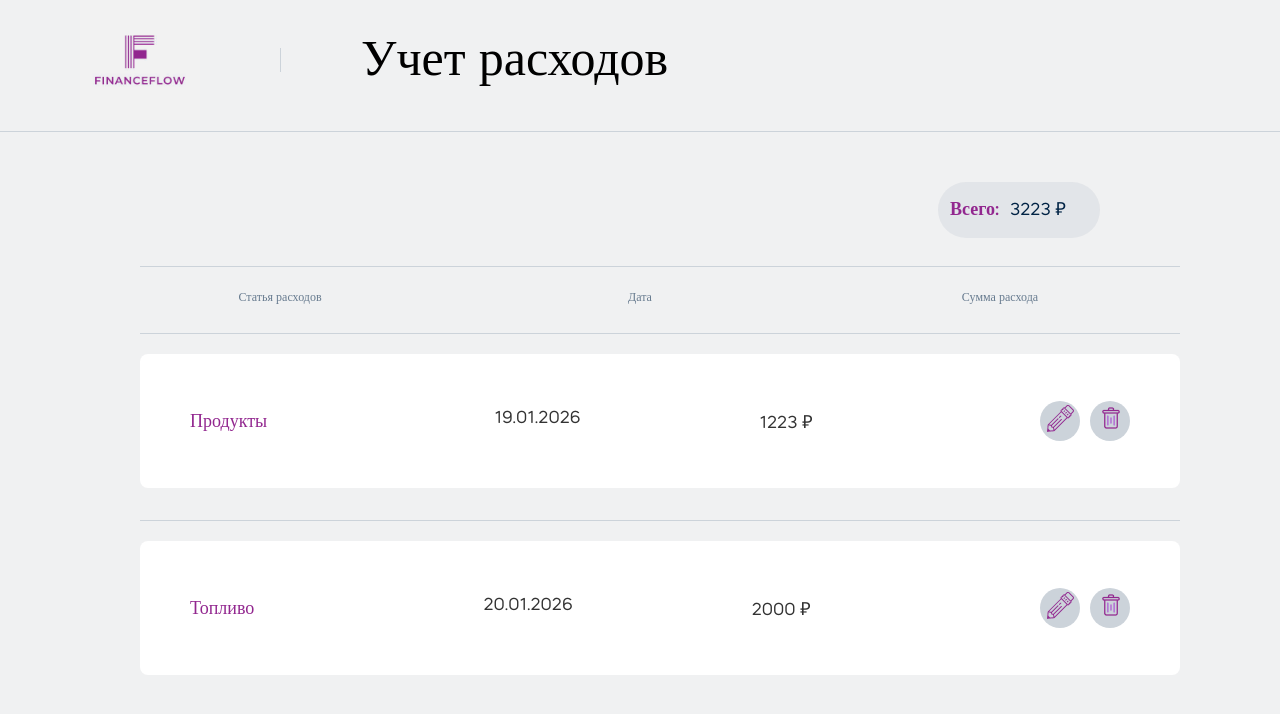
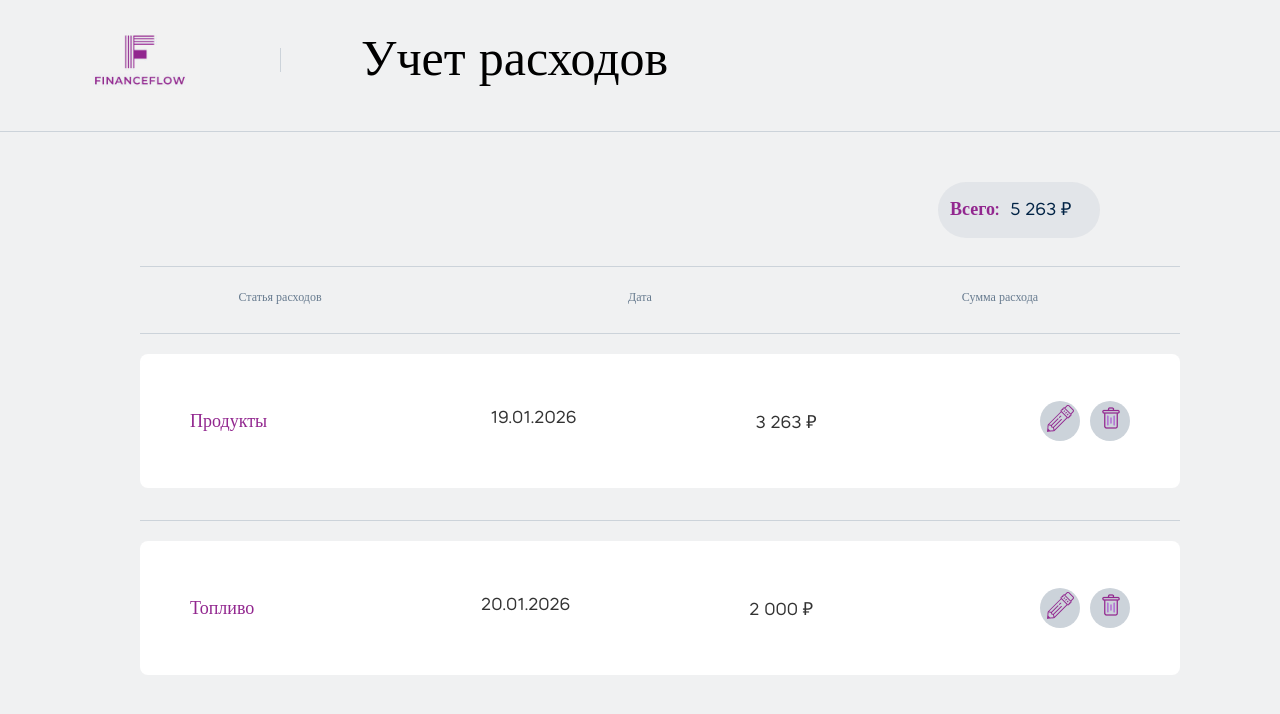
Before and after one commit to askorikovfortech-sketch/Modul2, a React (Create React App) app in the folder project/: page / in a window 1280 px wide. Shown: the top 714 px of the page. Built offline with nearby package versions, Linux system fonts and the light colour scheme.

Commit message:
feat: moved the status management, added a function for calculating the amount, passed the passes for deletion and editing through all the components

```diff
--- a/project/src/components/Expense/index.jsx
+++ b/project/src/components/Expense/index.jsx
@@ -1,8 +1,9 @@
-import pencil from "../../images/pencil.png"
-import basket from "../../images/basket.png"
+import pencil from "../../images/pencil.png";
+import basket from "../../images/basket.png";
 import "./styles.scss";
 
-export const Expense = ({ expense }) => {
+export const Expense = ({ expense, onEdit, onDelete }) => {
+  const formattedPrice = new Intl.NumberFormat("ru-RU").format(expense.price);
   return (
     <div className="expense">
       <ul className="expense__list">
@@ -11,17 +12,17 @@ export const Expense = ({ expense }) => {
           <span className="expense__category">{expense.category}</span>
           <div className="expense__adaptiv">
             <span className="expense__date"> {expense.date} </span>
-            <span className="expense__sum">{expense.price} ₽</span>
+            <span className="expense__sum">{formattedPrice} ₽</span>
           </div>
           <div className="expense__edit">
-            <button type="button" className="expense-redakter">
+            <button type="button" className="expense-redakter" onClick={onEdit}>
               <img
                 className="expense-redacter__images"
                 src={pencil}
                 alt="pencil"
               />
             </button>
-            <button type="button" className="expense-delete">
+            <button type="button" className="expense-delete" onClick={onDelete}>
               <img
                 className="expense-delete__images"
                 src={basket}
--- a/project/src/components/ExpenseList/index.jsx
+++ b/project/src/components/ExpenseList/index.jsx
@@ -1,8 +1,7 @@
 import { Expense } from "../Expense";
-import { expenses } from "../constants";
 import "./styles.scss";
 
-export const ExpenseList = () => {
+export const ExpenseList = ({ expenses, deleteExpense, editExpense }) => {
   return (
     <div className="expense-list">
       <div className="expense-list__block">
@@ -13,7 +12,12 @@ export const ExpenseList = () => {
           <p className="expense-list__category-text">Сумма расхода</p>
         </div>
         {expenses.map((expense) => (
-          <Expense key={expense.id} expense={expense} />
+          <Expense
+            key={expense.id}
+            expense={expense}
+            onEdit={() => editExpense(expense.id)}
+            onDelete={() => deleteExpense(expense.id)}
+          />
         ))}
       </div>
     </div>
--- a/project/src/components/ExpenseTotal/index.jsx
+++ b/project/src/components/ExpenseTotal/index.jsx
@@ -1,13 +1,13 @@
-import { calculateTotalExpenses } from "../../pages/HomePages";
 import "./styles.scss";
 
-export const ExpenseTotal = ({ expenses = [] }) => {
-    const total = calculateTotalExpenses(expenses);
+export const ExpenseTotal = ({ total }) => {
+  const formattedTotal = new Intl.NumberFormat("ru-RU").format(total);
+
   return (
-    <div class="expense-total">
-      <div class="expense-total__box">
-        <p class="expense-total__text">Всего:</p>
-        <p class="expense-total__sum">{total} ₽</p>
+    <div className="expense-total">
+      <div className="expense-total__box">
+        <p className="expense-total__text">Всего:</p>
+        <p className="expense-total__sum">{formattedTotal} ₽</p>
       </div>
     </div>
   );
--- a/project/src/components/constants.jsx
+++ b/project/src/components/constants.jsx
@@ -3,7 +3,7 @@ export const expenses = [
     id: 1,
     category: "Продукты",
     date: "19.01.2026",
-    price: "1223",
+    price: "3263",
   },
 
   { id: 2,
--- a/project/src/pages/HomePages/index.jsx
+++ b/project/src/pages/HomePages/index.jsx
@@ -1,24 +1,45 @@
+import { useState } from "react";
 import { ExpenseList } from "../../components/ExpenseList";
 import { Header } from "../../components/Header";
 import { ExpenseTotal } from "../../components/ExpenseTotal";
+import { expenses as initialExpenses } from "../../components/constants";
 import "./styles.scss";
-import { expenses } from "../../components/constants";
-
-export const calculateTotalExpenses = (expenses) => {
-  return expenses.reduce((sum, expense) => {
-    const price = Number(expense.price) || 0;
-    return sum + price;
-  }, 0);
-};
 
 export const HomePages = () => {
+  const [expenses, setExpenses] = useState(initialExpenses);
+  const calculateTotalExpenses = () => {
+    return expenses.reduce((total, expense) => {
+      const price = Number(expense.price) || 0;
+      return total + price;
+    }, 0);
+  };
+
+  const totalExpenses = calculateTotalExpenses();
+
+  const handleDeleteExpense = (id) => {
+    setExpenses((prevExpenses) =>
+      prevExpenses.filter((expense) => expense.id !== id),
+    );
+  };
+
+  const handleEditExpense = (id, updatedExpense) => {
+    setExpenses((prevExpenses) =>
+      prevExpenses.map((expense) =>
+        expense.id === id ? { ...expense, ...updatedExpense } : expense,
+      ),
+    );
+  };
+
   return (
     <div className="home">
       <Header />
-
       <main className="main">
-        <ExpenseTotal expenses={expenses} />
-        <ExpenseList />
+        <ExpenseTotal total={totalExpenses} />
+        <ExpenseList
+          expenses={expenses}
+          deleteExpense={handleDeleteExpense}
+          editExpense={handleEditExpense}
+        />
       </main>
     </div>
   );
```
